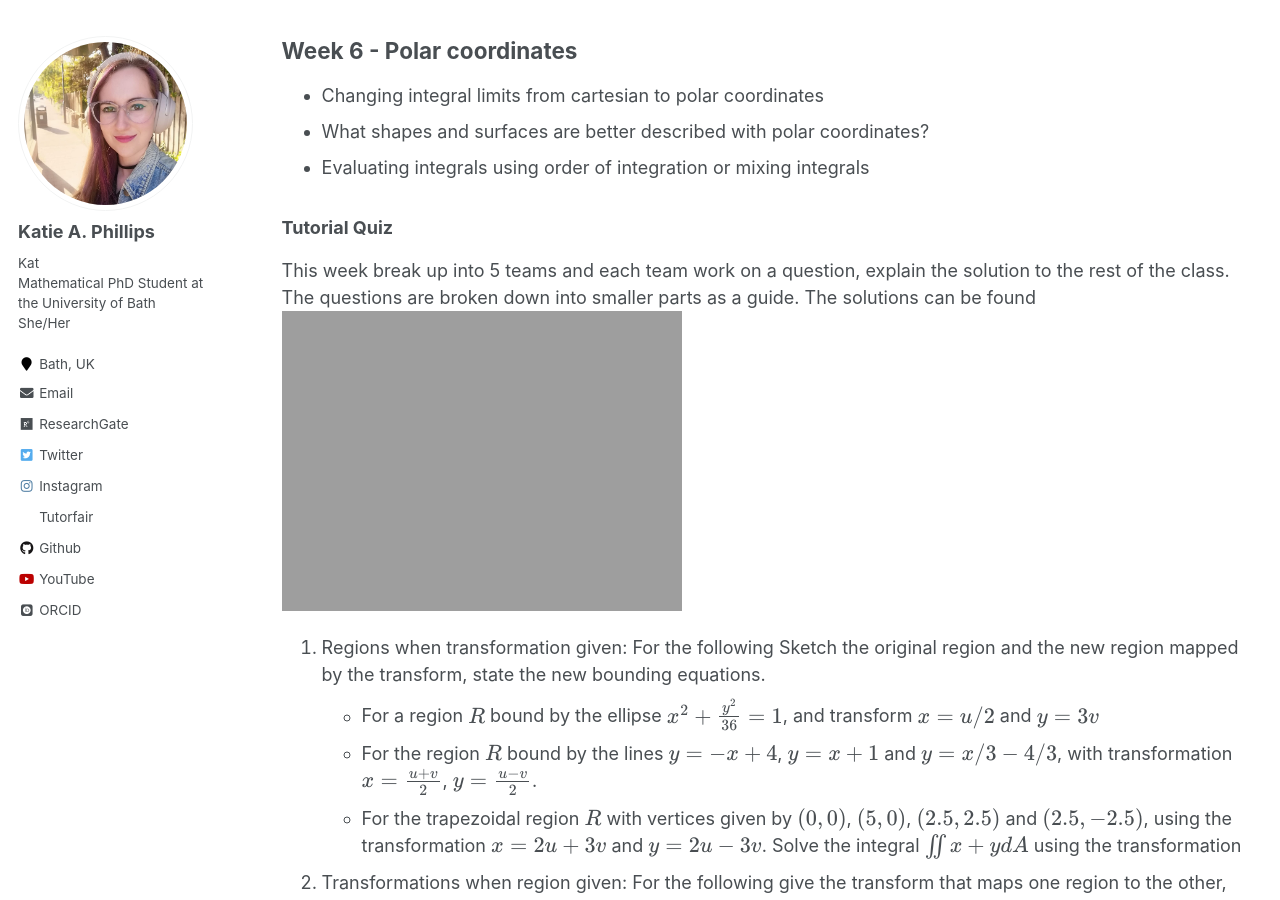
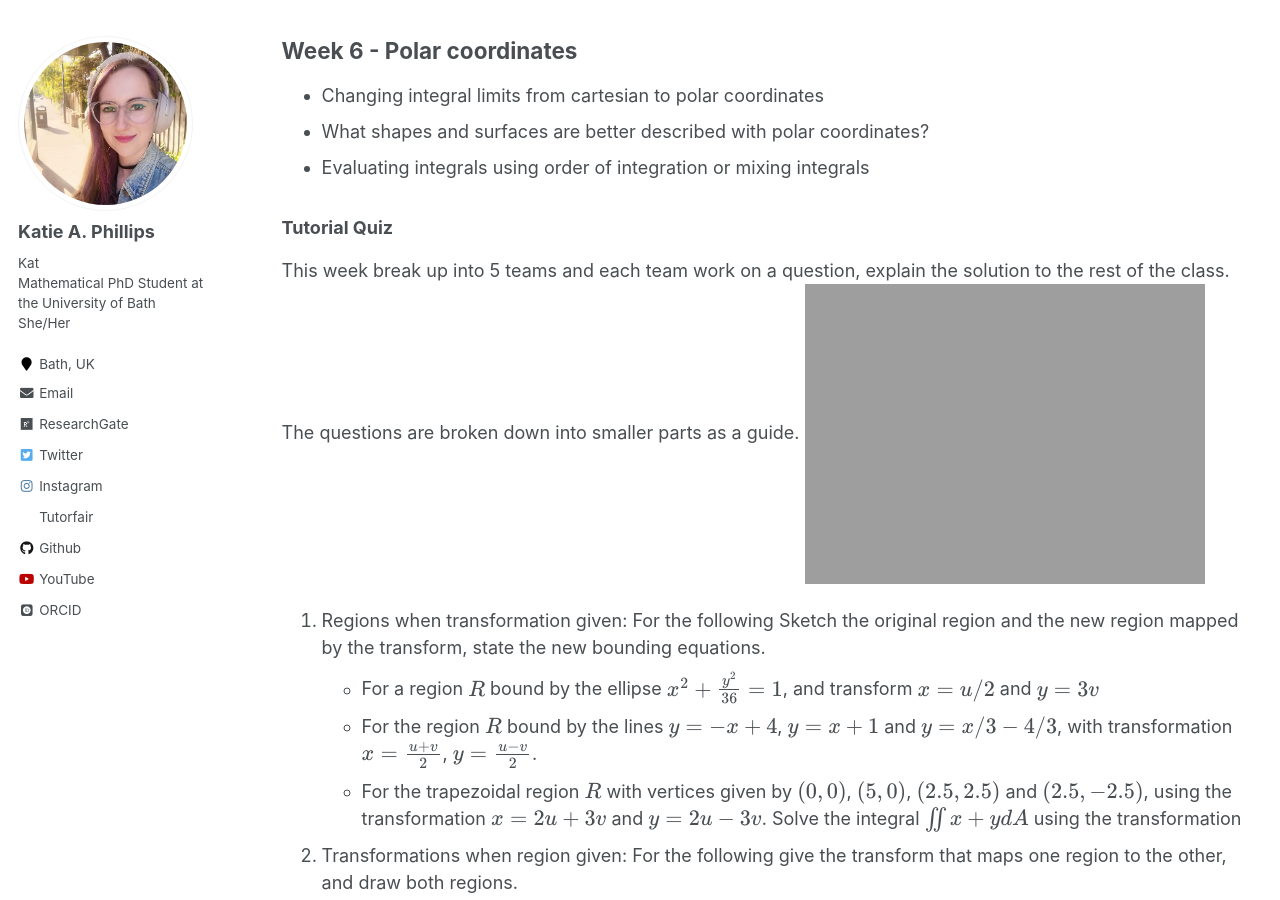
Before and after one commit to kap39/kap39.github.io, a Jekyll site: the page built from _teaching/current-subjects.md, in a window 1280 px wide and 900 px high, scrolled down 5765 px. Built offline with Jekyll 4.4.1, drawn with Linux system fonts in a browser that asks for light colours; some web fonts are replaced; formulas are drawn with MathJax 3.

Commit message:
UPDATED?

```diff
--- a/_teaching/current-subjects.md
+++ b/_teaching/current-subjects.md
@@ -242,7 +242,7 @@ For a function \$ y=f(x) \$ defined over an interval \$[a,b]\$
 * Evaluating integrals using order of integration or mixing integrals
 
 ### Tutorial Quiz
-This week break up into 5 teams and each team work on a question, explain the solution to the rest of the class. The questions are broken down into smaller parts as a guide. The solutions can be found ![here](https://kap39.github.io/files/Week6.pdf "Solutions")
+This week break up into 5 teams and each team work on a question, explain the solution to the rest of the class. The questions are broken down into smaller parts as a guide. ![SOLUTIONS](https://kap39.github.io/files/Week6.pdf "Solutions")
 
 1. Regions when transformation given: For the following Sketch the original region and the new region mapped by the transform, state the new bounding equations.
     * For a region \$R\$ bound by the ellipse \$ x^2 + \frac{y^2}{36} = 1\$, and transform \$x=u/2\$ and \$ y= 3v\$ <!-- disc of radius 2 at the origin -->
```
